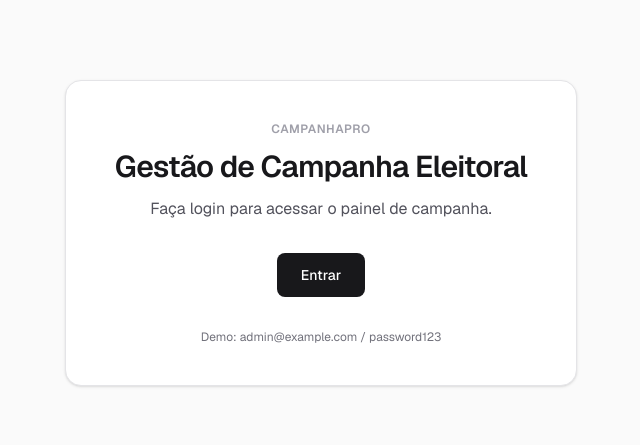
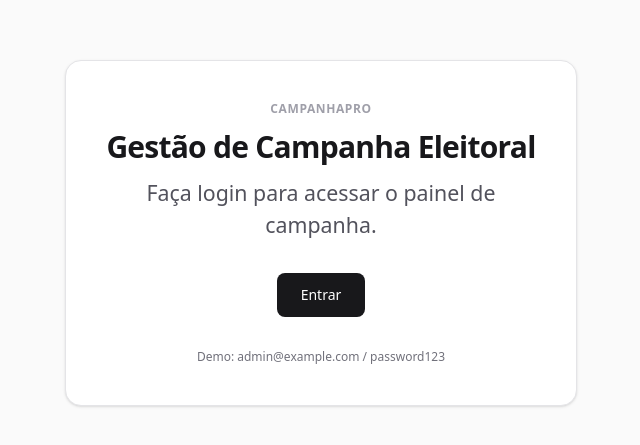
Before and after one commit to dossantoscarlos/dashBom, a Next.js app: page / in a window 1280 px wide. Shown: the part 167-612 px from the top of the page, without its empty margins (319-959 px from the left). Built offline with nearby package versions, Linux system fonts and the light colour scheme; no server answers.

Commit message:
style: update global font stack and add base font size variable

```diff
--- a/app/globals.css
+++ b/app/globals.css
@@ -4,6 +4,7 @@
 :root {
   --background: #ffffff;
   --foreground: #171717;
+  --font-size-base: 16pt;
 }
 
 @theme inline {
@@ -23,6 +24,7 @@
 body {
   background: var(--background);
   color: var(--foreground);
-  font-family: var(--font-geist-sans), system-ui, sans-serif;
+  font-family: system-ui, -apple-system, BlinkMacSystemFont, "Segoe UI", Roboto, "Helvetica Neue", Arial, "Noto Sans", sans-serif;
   -webkit-font-smoothing: antialiased;
+  font-size: var(--font-size-base);
 }
```
